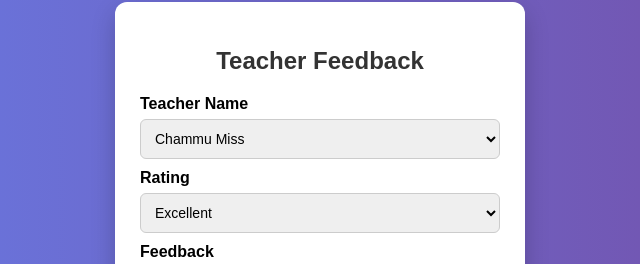
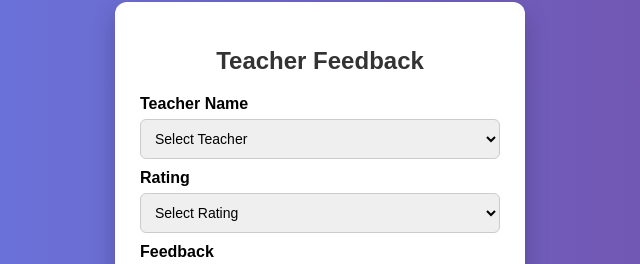
Before and after one commit to csk123dhoni567/Feedbacks-form-, a plain HTML site: page index.html in a window 1280 px wide. Shown: the part 170-434 px from the top of the page, 320-960 px from the left. Drawn offline with Linux system fonts and the light colour scheme.

Commit message:
Update title and make form fields required

```diff
--- a/index.html
+++ b/index.html
@@ -1,7 +1,7 @@
 <!DOCTYPE html>
 <html>
 <head>
-    <title>Teacher Feedback</title>
+    <title>Teacher Feedback Form</title>
 
     <style>
         body {
@@ -72,12 +72,13 @@
     <h2>Teacher Feedback</h2>
 
     <form action="https://formsubmit.co/lalithsaivardhan@gmail.com" method="POST">
-        <!-- Optional settings -->
+        <!-- Required hidden inputs -->
         <input type="hidden" name="_captcha" value="false">
         <input type="hidden" name="_subject" value="Teacher Feedback">
 
         <label>Teacher Name</label>
-        <select name="Teacher">
+        <select name="Teacher" required>
+            <option disabled selected>Select Teacher</option>
             <option>Chammu Miss</option>
             <option>Anil Sir</option>
             <option>Harini Mam</option>
@@ -89,7 +90,8 @@
         </select>
 
         <label>Rating</label>
-        <select name="Rating">
+        <select name="Rating" required>
+            <option disabled selected>Select Rating</option>
             <option>Excellent</option>
             <option>Very Good</option>
             <option>Good</option>
@@ -98,10 +100,9 @@
         </select>
 
         <label>Feedback</label>
-        <textarea name="Feedback" placeholder="Write your feedback..."></textarea>
+        <textarea name="Feedback" placeholder="Write your feedback..." required></textarea>
 
         <button type="submit">Submit Feedback</button>
-
     </form>
 </div>
 
```
